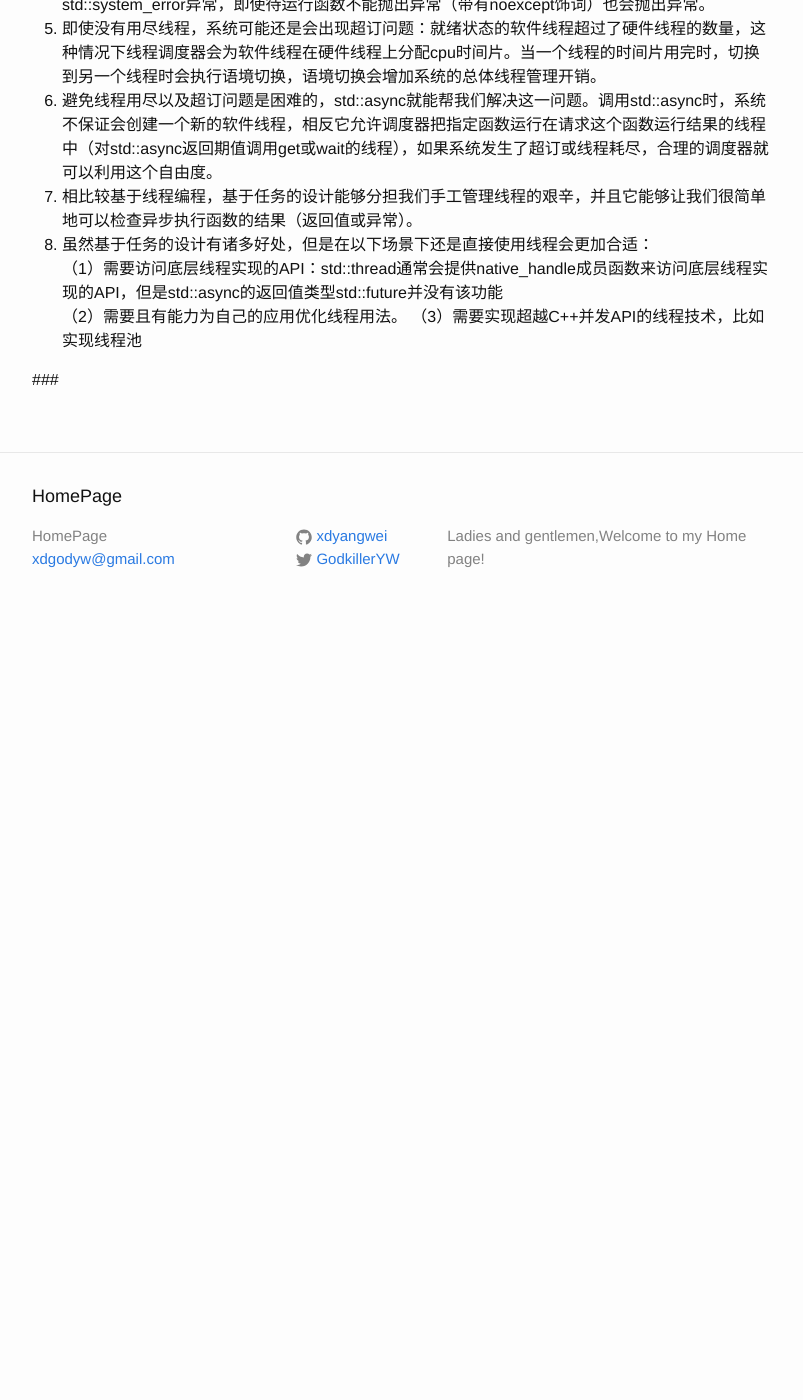
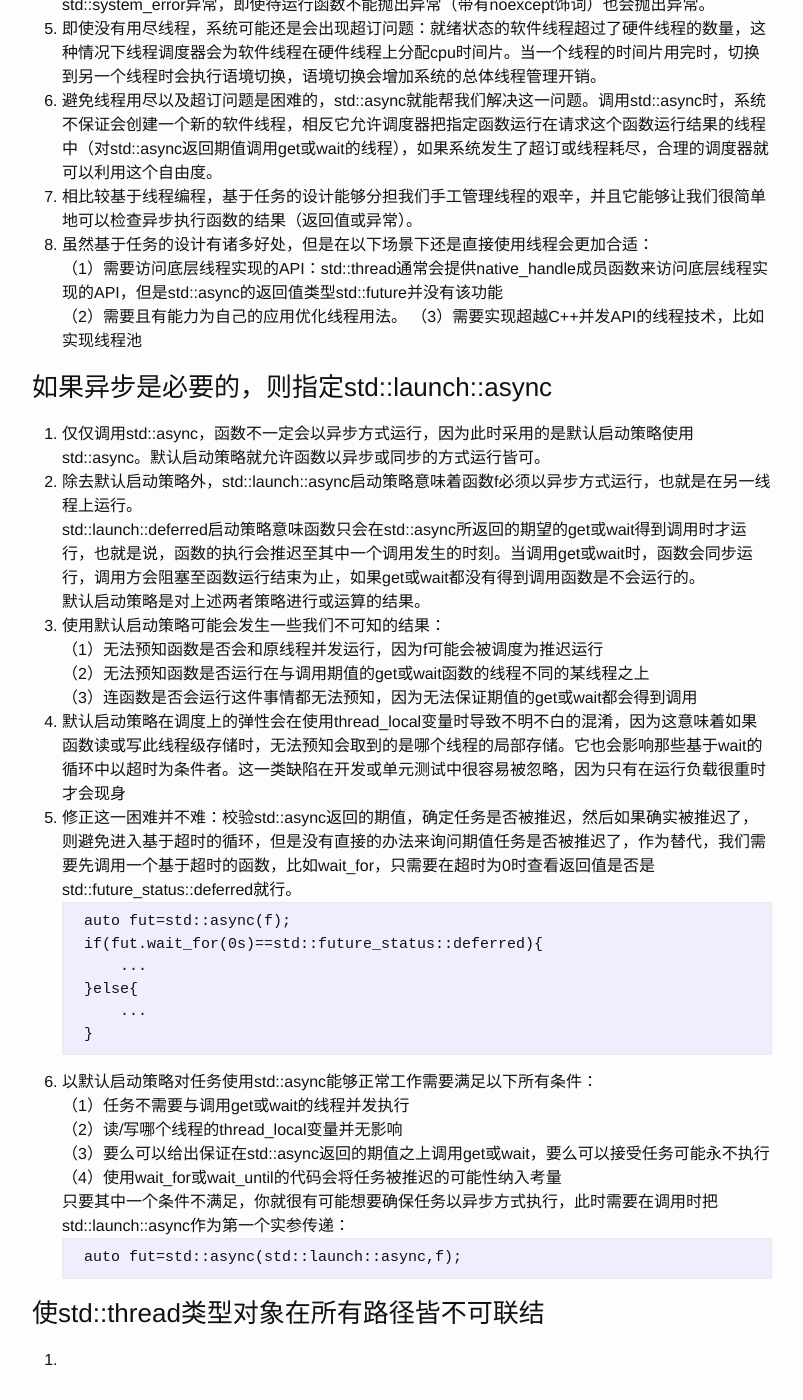
Before and after one commit to xdyangwei/xdyangwei.github.io, a Jekyll site: the page built from _posts/2019-4-15-并发API.md, in a window 1280 px wide and 1400 px high, scrolled down 597 px. Shown: the whole window, without its empty margins (238-1041 px from the left). Built offline with Jekyll 4.4.1, drawn with Linux system fonts in a browser that asks for light colours; our own code applies the rules of GitHub Pages for plain Markdown files; before the commit the page ends 1227 px from its top, so only the background shows below that.

Commit message:
add the different ways to call std::async

````diff
--- a/_posts/2019-4-15-并发API.md
+++ b/_posts/2019-4-15-并发API.md
@@ -14,4 +14,36 @@
 （2）需要且有能力为自己的应用优化线程用法。
 （3）需要实现超越C++并发API的线程技术，比如实现线程池
 
-###
+### 如果异步是必要的，则指定std::launch::async
+
+1. 仅仅调用std::async，函数不一定会以异步方式运行，因为此时采用的是默认启动策略使用std::async。默认启动策略就允许函数以异步或同步的方式运行皆可。
+2. 除去默认启动策略外，std::launch::async启动策略意味着函数f必须以异步方式运行，也就是在另一线程上运行。
+std::launch::deferred启动策略意味函数只会在std::async所返回的期望的get或wait得到调用时才运行，也就是说，函数的执行会推迟至其中一个调用发生的时刻。当调用get或wait时，函数会同步运行，调用方会阻塞至函数运行结束为止，如果get或wait都没有得到调用函数是不会运行的。
+默认启动策略是对上述两者策略进行或运算的结果。
+3. 使用默认启动策略可能会发生一些我们不可知的结果：
+（1）无法预知函数是否会和原线程并发运行，因为f可能会被调度为推迟运行
+（2）无法预知函数是否运行在与调用期值的get或wait函数的线程不同的某线程之上
+（3）连函数是否会运行这件事情都无法预知，因为无法保证期值的get或wait都会得到调用
+4. 默认启动策略在调度上的弹性会在使用thread_local变量时导致不明不白的混淆，因为这意味着如果函数读或写此线程级存储时，无法预知会取到的是哪个线程的局部存储。它也会影响那些基于wait的循环中以超时为条件者。这一类缺陷在开发或单元测试中很容易被忽略，因为只有在运行负载很重时才会现身
+5. 修正这一困难并不难：校验std::async返回的期值，确定任务是否被推迟，然后如果确实被推迟了，则避免进入基于超时的循环，但是没有直接的办法来询问期值任务是否被推迟了，作为替代，我们需要先调用一个基于超时的函数，比如wait_for，只需要在超时为0时查看返回值是否是std::future_status::deferred就行。
+    ```
+    auto fut=std::async(f);
+    if(fut.wait_for(0s)==std::future_status::deferred){
+        ...
+    }else{
+        ...
+    }
+    ```
+6. 以默认启动策略对任务使用std::async能够正常工作需要满足以下所有条件：
+（1）任务不需要与调用get或wait的线程并发执行
+（2）读/写哪个线程的thread_local变量并无影响
+（3）要么可以给出保证在std::async返回的期值之上调用get或wait，要么可以接受任务可能永不执行
+（4）使用wait_for或wait_until的代码会将任务被推迟的可能性纳入考量
+只要其中一个条件不满足，你就很有可能想要确保任务以异步方式执行，此时需要在调用时把std::launch::async作为第一个实参传递：
+    ```
+    auto fut=std::async(std::launch::async,f);
+    ```
+
+### 使std::thread类型对象在所有路径皆不可联结
+
+1.
````
